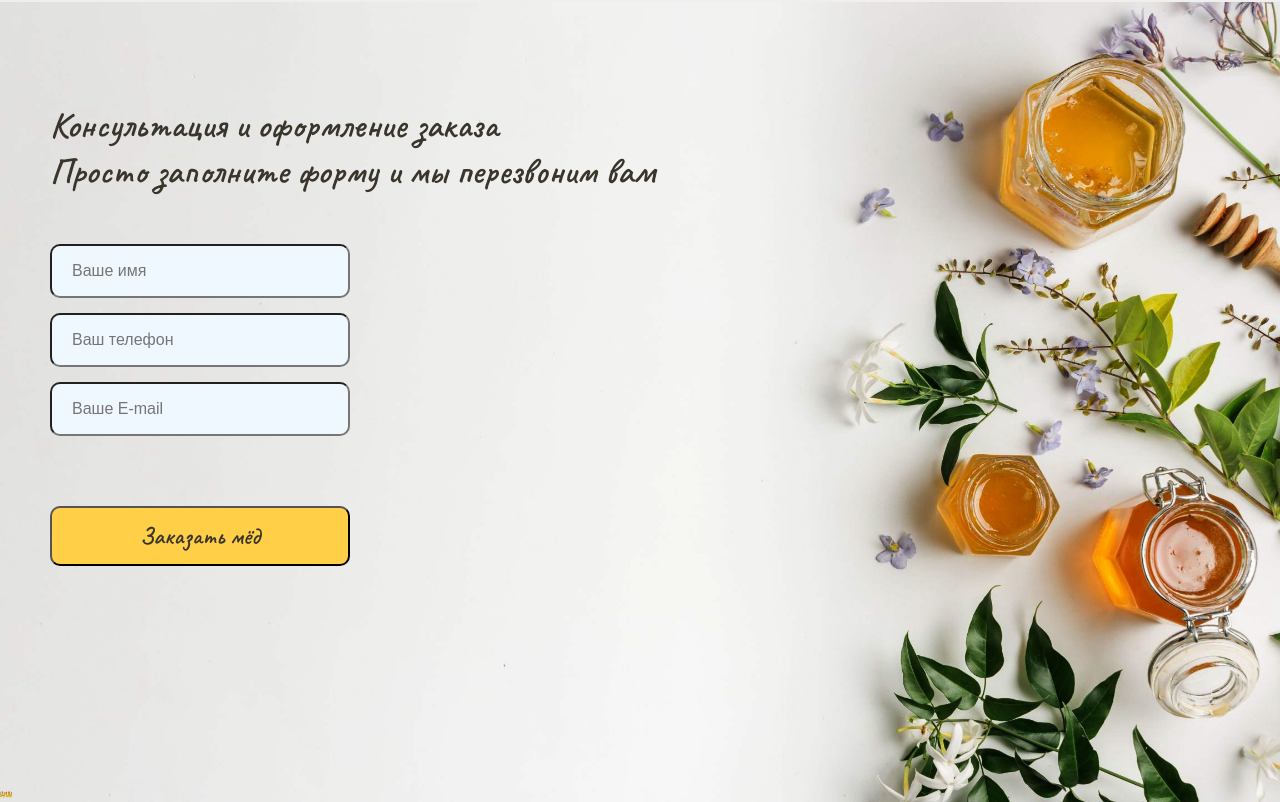
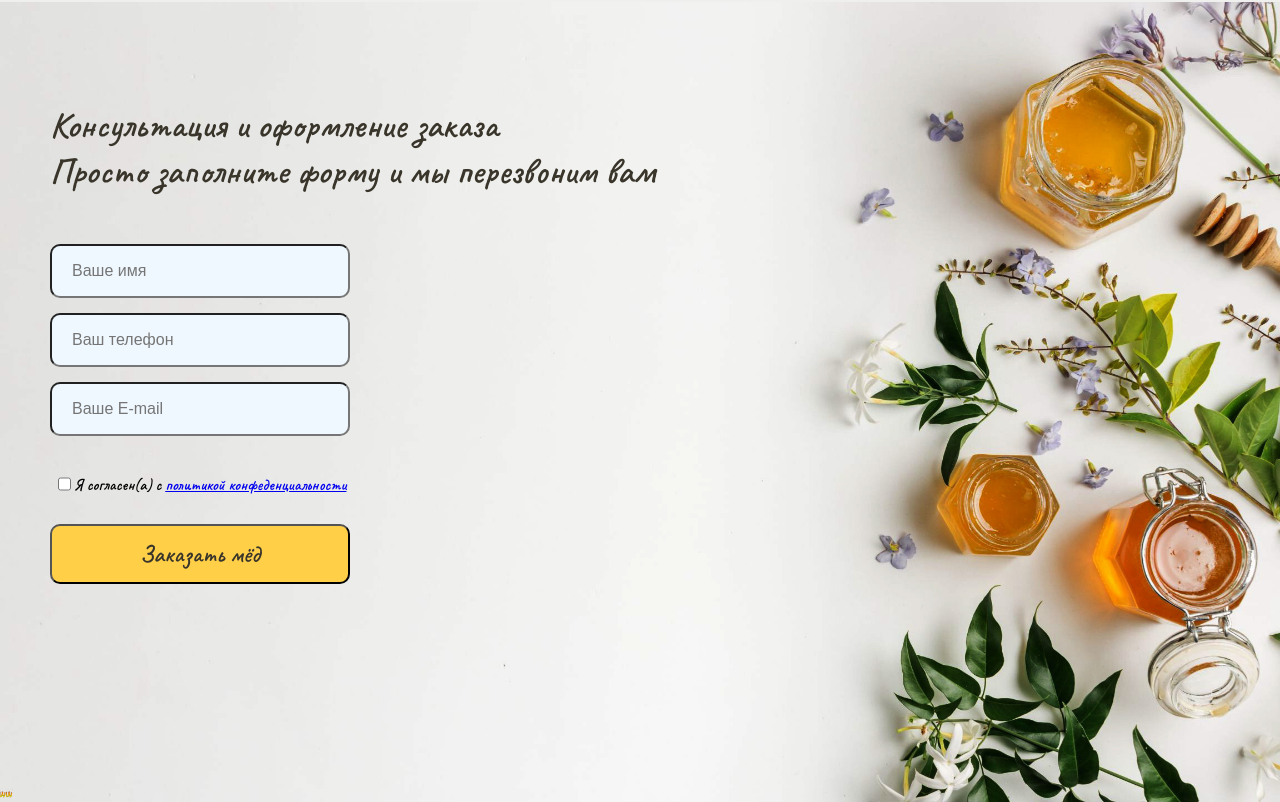
Before and after one commit to Konstantinys88/HONEY, a website: page src/index.html in a window 1280 px wide. Shown: the part 2948-3750 px from the top of the page. Drawn offline with nearby package versions, Linux system fonts and the light colour scheme.

Commit message:
+ checkbox

```diff
--- a/src/index.html
+++ b/src/index.html
@@ -285,11 +285,18 @@
         <div class="container">
             <h2 class="order__title">Консультация и оформление заказа</h2>
             <h2 class="order__consultation">Просто заполните форму и мы перезвоним вам</h2>
-            <form class="feed-form" action="#">
+            <form class="order__feed-form" action="#">
                 <input name="name" required placeholder="Ваше имя" type="text">
                 <input name="phone" required placeholder="Ваш телефон" type="tel">
                 <input name="email" required placeholder="Ваше E-mail" type="email">
-                <button class=" button button_submit">Заказать мёд</button>
+
+                <div class="order__policy">
+                    <input type="checkbox" class="order__checkbox">
+                    <span>Я согласен(а) с <a href="#">политикой конфеденциальности</a></span>
+                </div>
+
+                <button class="button button_submit">Заказать мёд</button>
+
                 <!-- <input type="reset"> -->
             </form>
 
--- a/src/sass/blocks/_buttons.scss
+++ b/src/sass/blocks/_buttons.scss
@@ -11,7 +11,7 @@
         background-color: $bg-color;
         transition: 0.5s all;
         margin-left: auto;
-        margin-top: 50px;
+        margin-top: 10px;
         &:hover {
             box-shadow: 0px 0px 30px $bg-color;
         }
--- a/src/sass/blocks/_forms.scss
+++ b/src/sass/blocks/_forms.scss
@@ -1,17 +1,19 @@
-.feed-form {
-    margin-top: 50px;
-    display: flex;
-    flex-direction: column;
-    width: 300px;
-    input {
-        height: 50px;
-        border-radius: 10px;
-        background-color: aliceblue;
-        margin-bottom: 15px;
-        padding: 0 20px;
-        font-size: 16px;
-        &:nth-child(3) {
-            margin-bottom: 20px;
-        }
-    }
-}
+// .feed-form {
+//     margin-top: 50px;
+//     display: flex;
+//     flex-direction: column;
+//     width: 300px;
+//     input {
+//         height: 50px;
+//         border-radius: 10px;
+//         background-color: aliceblue;
+//         margin-bottom: 15px;
+//         padding: 0 20px;
+//         font-size: 16px;
+//         &:nth-child(3) {
+//             margin-bottom: 20px;
+//         }
+//     }
+// }
+
+//Видимо этот файл уже не нужен
--- a/src/sass/blocks/_media.scss
+++ b/src/sass/blocks/_media.scss
@@ -117,9 +117,9 @@
             font-size: 30px;
             text-align: center;
         }
-    }
-    .feed-form {
-        margin: 50px auto;
+        &__feed-form {
+            margin: 50px auto;
+        }
     }
 }
 
--- a/src/sass/blocks/_order.scss
+++ b/src/sass/blocks/_order.scss
@@ -1,7 +1,25 @@
+
 .order {
     height: 600px;
     background: url('../img/honeybg2.jpg') no-repeat 50%/cover;
     padding: 100px 10px 100px 10px;
+    &__feed-form {
+        margin-top: 50px;
+        display: flex;
+        flex-direction: column;
+        width: 300px;
+        input {
+            height: 50px;
+            border-radius: 10px;
+            background-color: aliceblue;
+            margin-bottom: 15px;
+            padding: 0 20px;
+            font-size: 16px;
+            &:nth-child(3) {
+                margin-bottom: 20px;
+            }
+        }
+    }
     &__title {
         font-size: 36px;
         margin: 0;
@@ -12,4 +30,13 @@
         margin: 0;
         color: $text-color;
     }
+    &__policy {
+        position: relative;
+        margin: 0 auto;
+        display: flex;
+        align-items: center;
+        input {
+            margin-bottom: 5px;
+        }
+    }
 }
--- a/src/sass/style.scss
+++ b/src/sass/style.scss
@@ -23,7 +23,10 @@ body {
 @import 'blocks/catalog';
 @import 'blocks/carousel';
 @import 'blocks/order';
-@import 'blocks/forms';
+
+
+// @import 'blocks/forms';
+
 
 
 // медиа файл подключается последним
```
Also changed, not shown: src/css/style.min.css, 1 other file.
